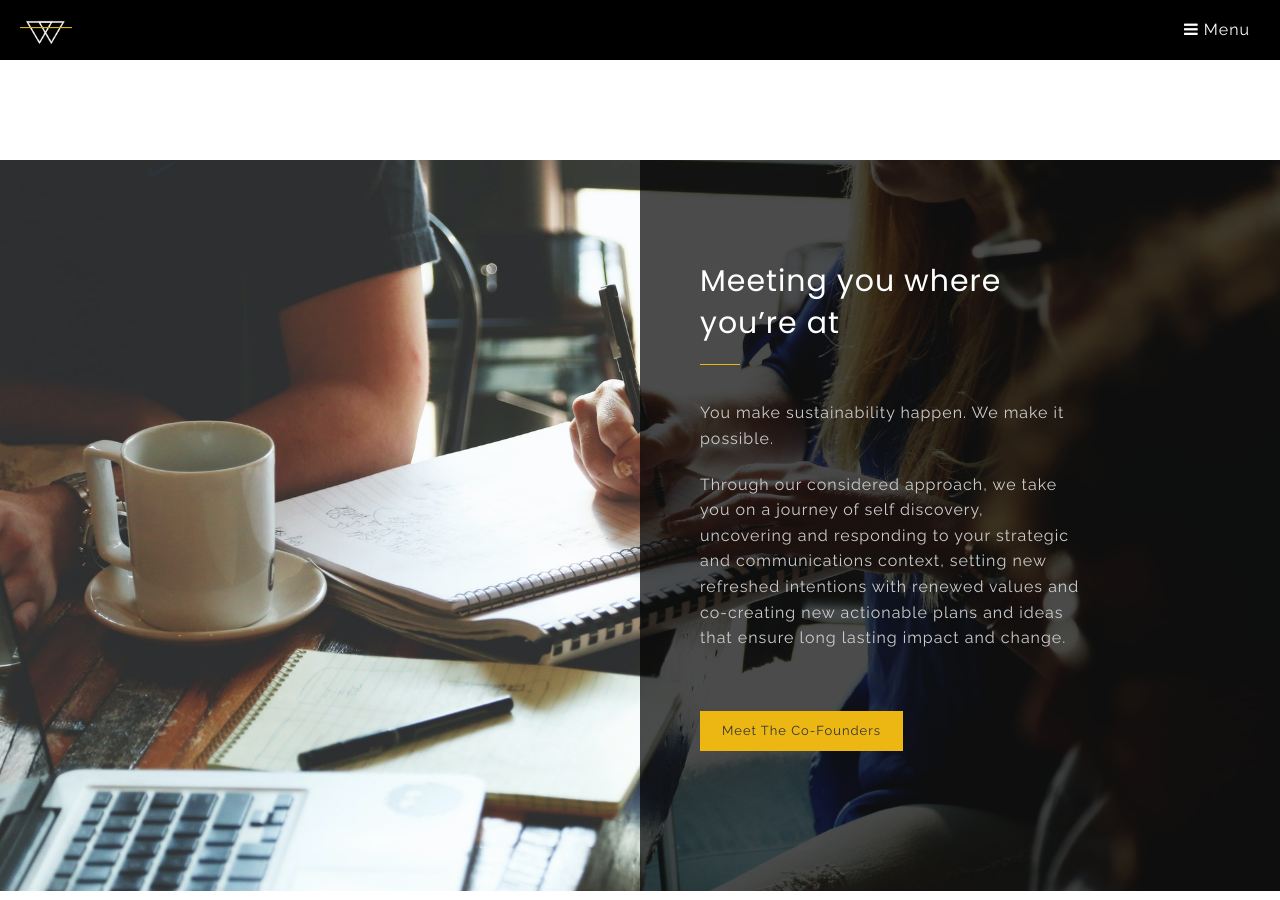
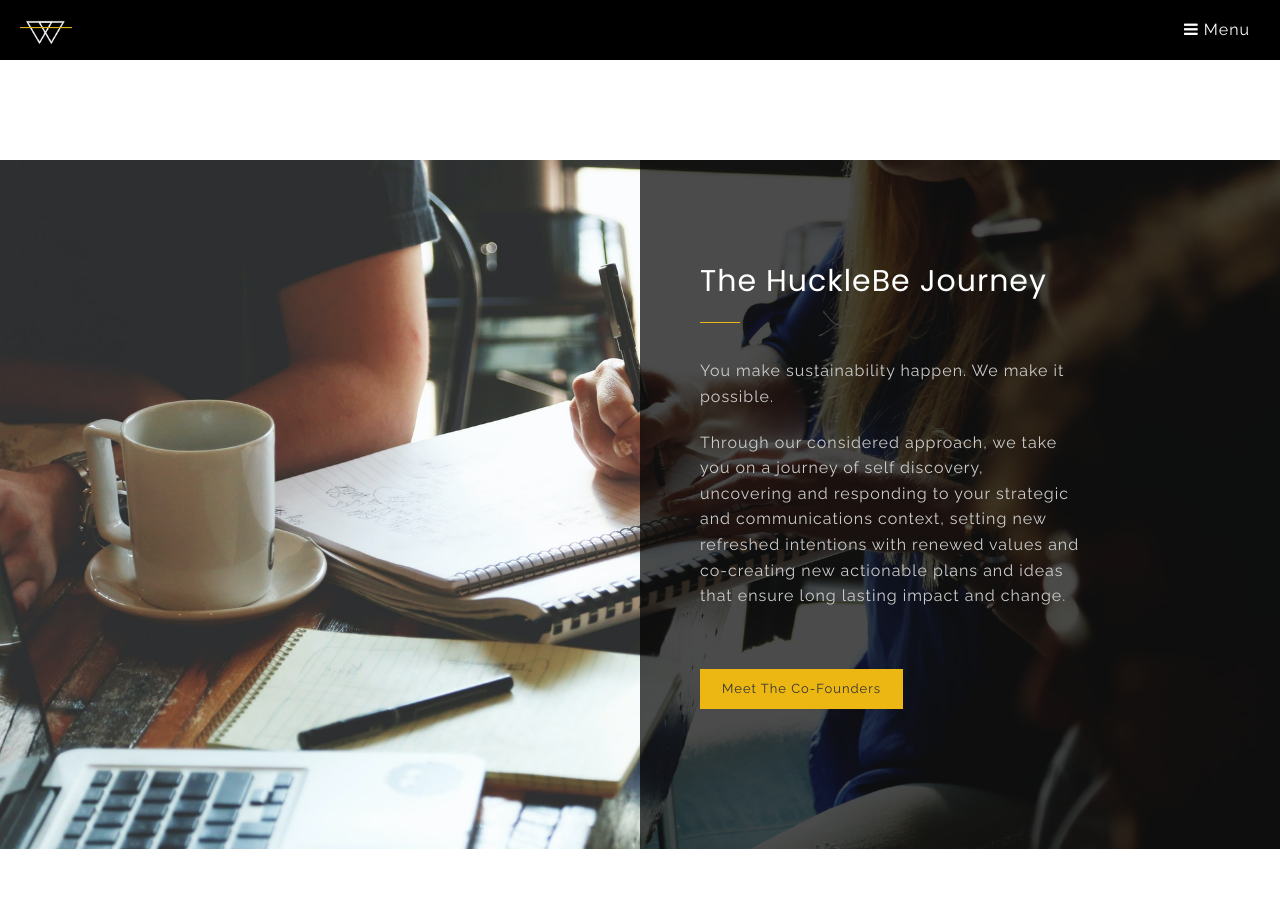
Before and after one commit to mbcusick/hucklebe.com, a Jekyll site: the page built from index.html, in a window 1280 px wide and 900 px high, scrolled down 1408 px. Built offline with Jekyll 4.4.1, drawn with Linux system fonts in a browser that asks for light colours.

Commit message:
Update index.html

```diff
--- a/index.html
+++ b/index.html
@@ -155,7 +155,7 @@
   <div class="right-half">
     <div class="two spacing"></div>
     <div class="section-header alt white">
-      <h2>Meeting you where you’re at</h2>
+      <h2>The HuckleBe Journey</h2>
     </div>
     <p class="light">You make sustainability happen. We make it possible.</p>
     <p class="light">Through our considered approach, we take you on a journey of self discovery, uncovering and responding  to your strategic and communications context, setting new refreshed intentions with renewed values and co-creating new actionable plans and ideas that ensure long lasting impact and change.</p>
```
